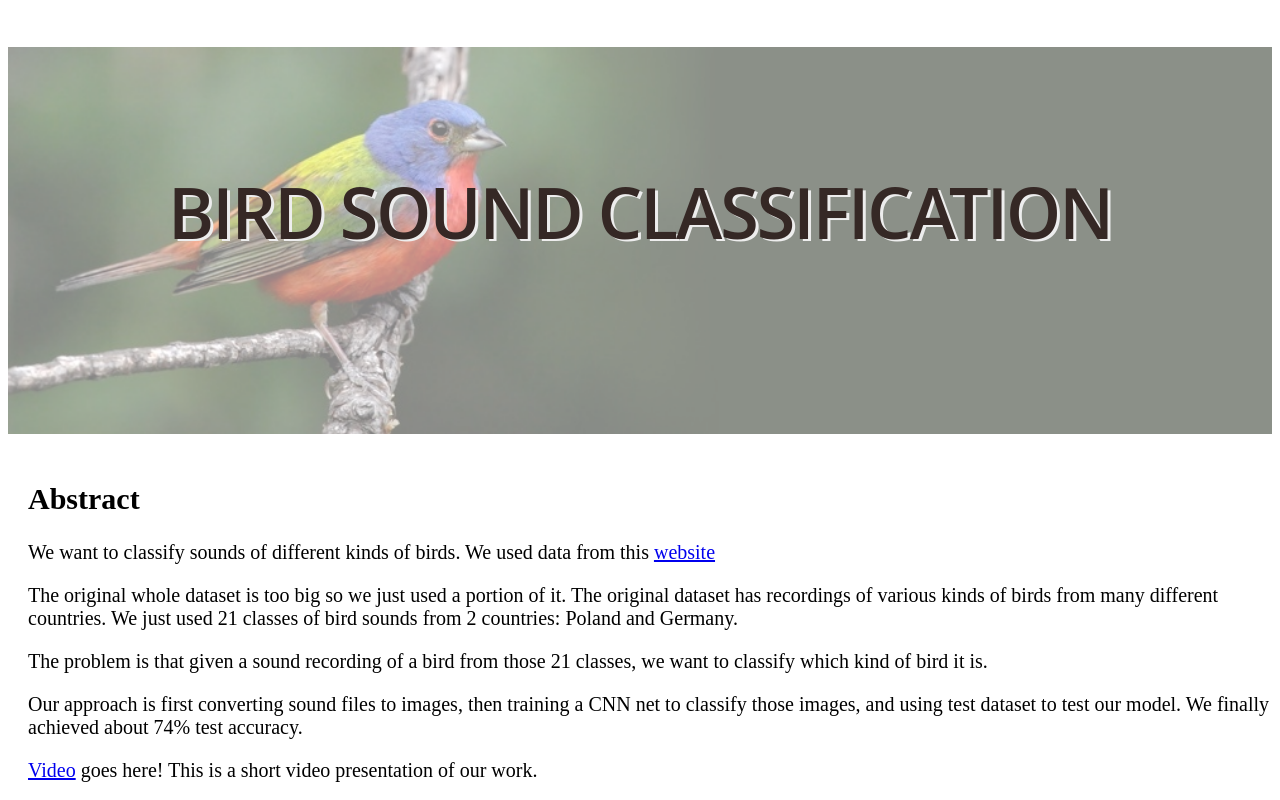
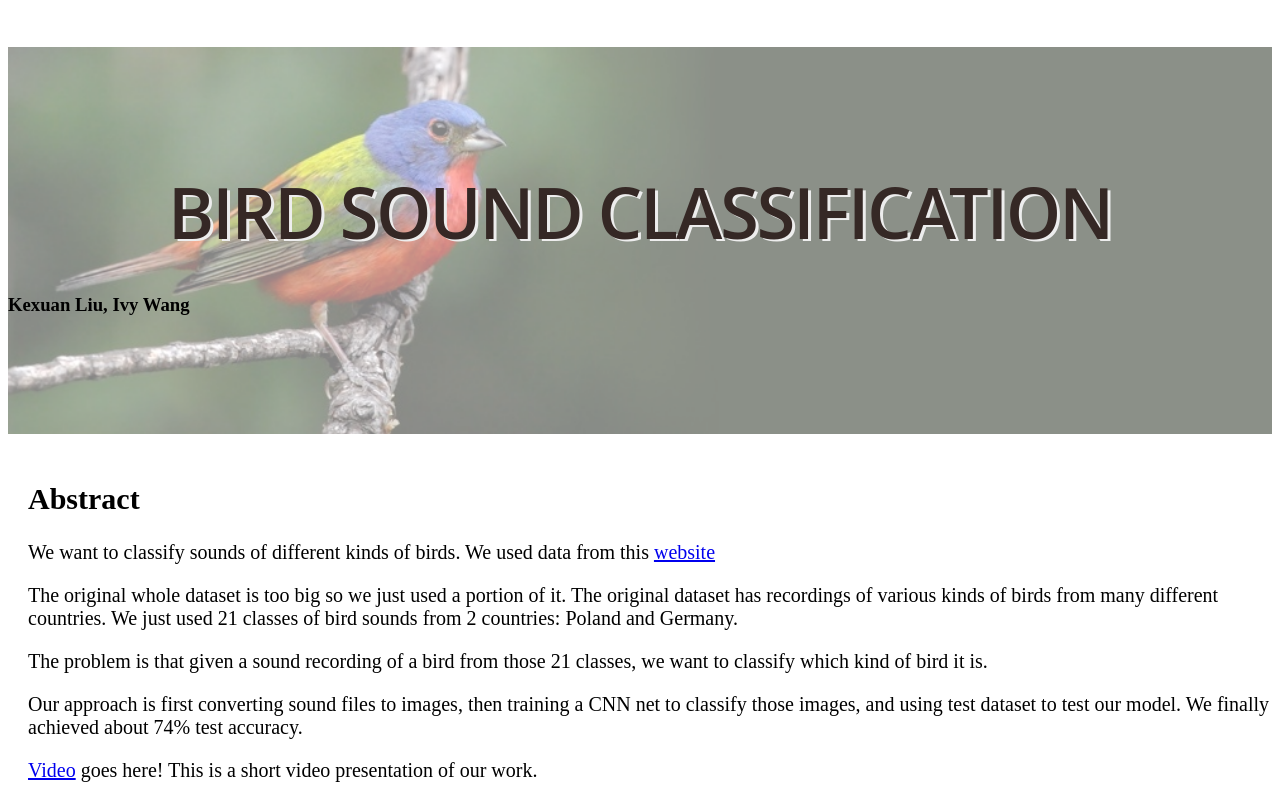
Before and after one commit to Kexuanliu/Bird-Sound-Classification, a plain HTML site: page index.html in a window 1280 px wide. Shown: the top 800 px of the page. Drawn offline with Linux system fonts and the light colour scheme.

Commit message:
Update index.html

```diff
--- a/index.html
+++ b/index.html
@@ -7,6 +7,7 @@
 </head>
 <div style="height: 400px; background-image: url('birdBackground.png'); background-size: 100%; background-repeat: no-repeat;">
     <h1 id = "tt">Bird Sound Classification</h1>
+    <h3>Kexuan Liu, Ivy Wang</h3>
 </div>
 <body>
 <div class="p">
```
